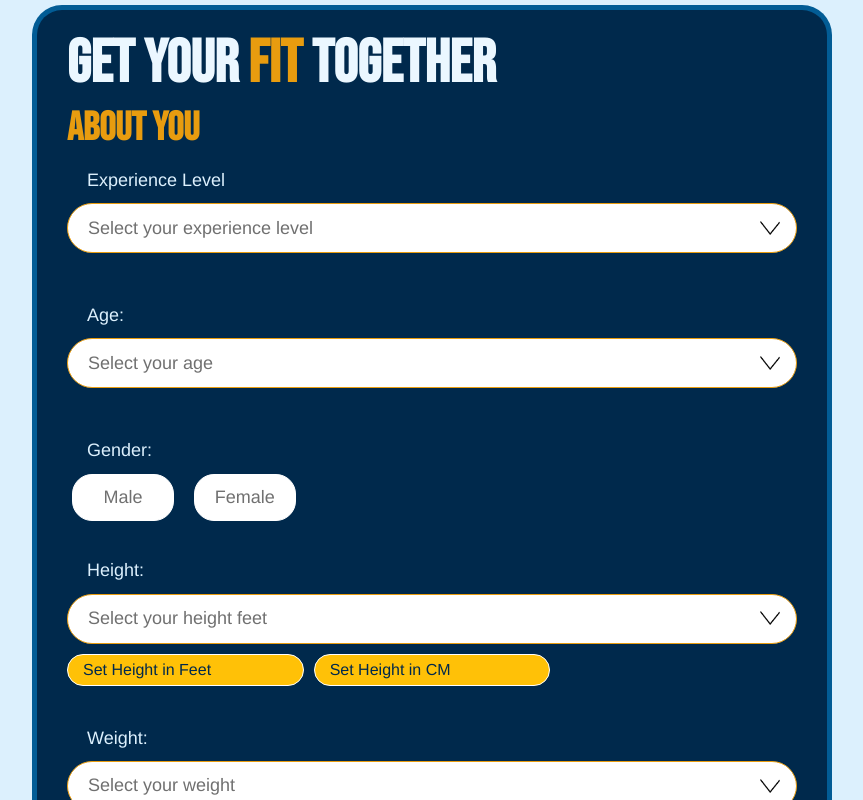
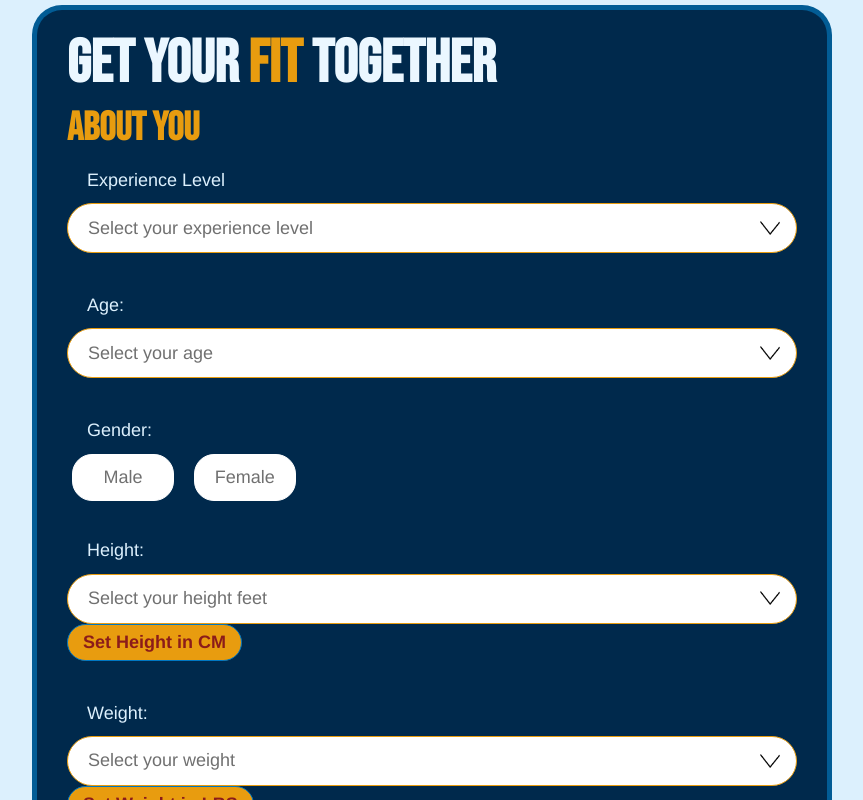
Before and after one commit to royadams72/get-your-fit-together, a Next.js app: page /questions/about-you in a window 1280 px wide. Shown: the top 800 px of the page, without its empty margins (208-1071 px from the left). Built offline with nearby package versions, Linux system fonts and the light colour scheme.

Commit message:
toggle button logic working

```diff
--- a/components/form/SelectComponent.tsx
+++ b/components/form/SelectComponent.tsx
@@ -8,6 +8,8 @@ import { ActionCreatorWithPayload } from "@reduxjs/toolkit";
 import { Select, SelectOption, Toggle } from "@/types/interfaces/form";
 import { useAppDispatch } from "@/lib/hooks/storeHooks";
 import styles from "@/styles/components/form/_selectComponent.module.scss";
+import Button from "../Button";
+import { isNotEmpty } from "@/lib/utils/validation";
 
 const SelectComponent = ({
   className,
@@ -29,36 +31,60 @@ const SelectComponent = ({
 
   const dispatch = useAppDispatch();
   const [optionList, setOptionList] = useState([] as SelectOption[]);
+  const [toggleOptionBtn, setToggleOptionBtn] = useState({} as Toggle);
+  const [optionIndex, setOptionIndex] = useState(0);
 
   useEffect(() => {
+    const optionValue: string = defaultValue || "";
+    let options = [] as SelectOption[];
+
     if (config.toggleOptions) {
-      if (defaultValue) {
-        const defaultOption: any = config.toggleOptions.find((option) => {
+      const formOptions = config.toggleOptions;
+      // if (defaultValue) {
+      console.log("config.toggleOptions::", config.toggleOptions);
+      const defaultOption: any = config.toggleOptions.find((option, i) => {
         if (
-            defaultValue.includes(option.value) ||
-            defaultValue.includes(option.customValue as string)
+          defaultValue?.includes(option.value) ||
+          defaultValue?.includes(option.customValue as string)
         ) {
+          setOptionIndex(i);
           return option.value;
+        } else {
+          return false;
         }
       });
-        console.log(defaultValue);
 
-        console.log(defaultOption.toggleOption);
-        setOptionList(defaultOption.toggleOption);
-        setValue(config.name, defaultValue);
+      options = defaultOption
+        ? defaultOption.toggleOption
+        : formOptions[0].toggleOption;
+
+      setToggleOptionBtn(formOptions[setToOtherIndex(optionIndex)]);
+      setOptionList(options);
     } else {
-        setOptionList(config.toggleOptions[0].toggleOption);
-        setValue(config.name, config.toggleOptions[0].toggleOption[0].value);
+      options = config.options as SelectOption[];
     }
-      // console.log(config.toggleOptions[0].toggleOption);
-    } else {
-      if (defaultValue) {
-        setValue(config.name, defaultValue);
-      }
-      setOptionList(config.options as SelectOption[]);
-      setValue(config.name, config.options?.[0]?.value ?? "");
-    }
+    updateFormOptions(options, optionValue as string);
+    setOptionList(options);
   }, []);
+
+  useEffect(() => {
+    if (!config?.toggleOptions) return;
+    const formOptions = config?.toggleOptions;
+    const optionList = formOptions?.[optionIndex]
+      ?.toggleOption as SelectOption[];
+
+    const toggleButtonIndexValue = formOptions?.[setToOtherIndex(optionIndex)];
+    setToggleOptionBtn(toggleButtonIndexValue);
+    setOptionList(optionList);
+    updateFormOptions(optionList, "");
+  }, [optionIndex, config?.toggleOptions]);
+
+  const setToOtherIndex = (index: number) => (index === 0 ? 1 : 0);
+
+  const updateFormOptions = (options: SelectOption[], optionValue: string) => {
+    setOptionList(options);
+    setValue(config.name, optionValue);
+  };
 
   const handleChange = async (e: React.ChangeEvent<HTMLSelectElement>) => {
     const { name, value } = e.target;
@@ -73,7 +99,7 @@ const SelectComponent = ({
   };
 
   return (
-    <div className={`${className || ""} ${styles.selectDiv}`}>
+    <div className={`${className + " " || ""} ${styles.selectDiv}`}>
       <label htmlFor={config.name}>{config.label}</label>
 
       <select
@@ -83,7 +109,8 @@ const SelectComponent = ({
         {...config.eventHandlers}
         onChange={(e) => handleChange(e)}
       >
-        {optionList.map((option, i) => (
+        {optionList &&
+          optionList.map((option, i) => (
             <option key={i} value={option.value as string}>
               {option.display}
             </option>
@@ -100,21 +127,16 @@ const SelectComponent = ({
           {errors[config.name]?.message as string}
         </p>
       )}
-      <ul>
-        {config.toggleOptions &&
-          config.toggleOptions.map((option: any) => {
-            return (
-              <li
-                className={styles.selectDivToggle}
-                key={option.value}
-                onClick={() => setOptionList(option.toggleOption)}
-                tabIndex={1}
+      {isNotEmpty(toggleOptionBtn) && (
+        <Button
+          onClick={() => {
+            setOptionIndex(setToOtherIndex(optionIndex));
+            dispatch(dispatchEvent({ name: config.name, value: "" }));
+          }}
         >
-                {option.label}
-              </li>
-            );
-          })}
-      </ul>
+          {toggleOptionBtn.label}
+        </Button>
+      )}
     </div>
   );
 };
```
Lines whose indentation alone changed are shown as unchanged.
